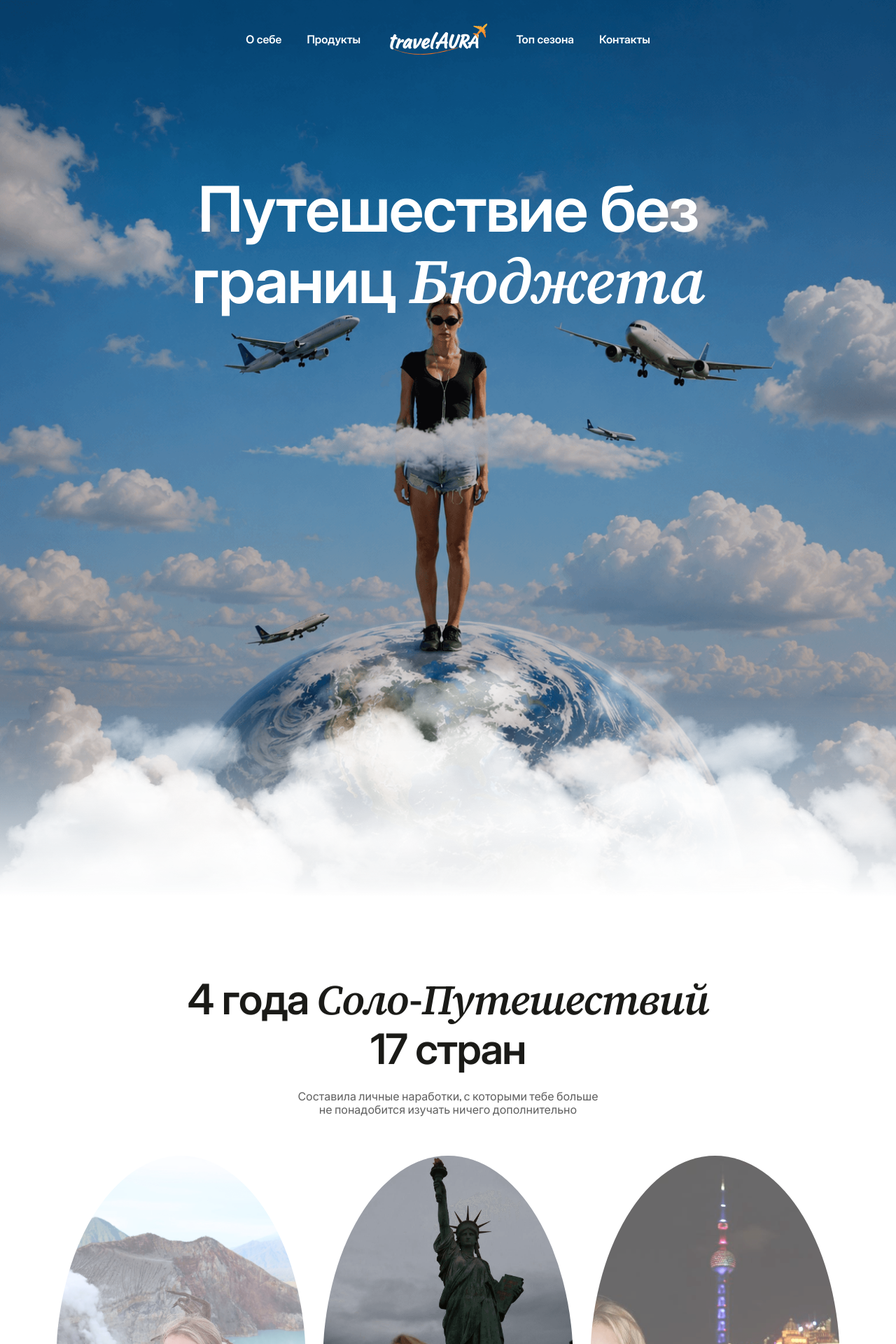
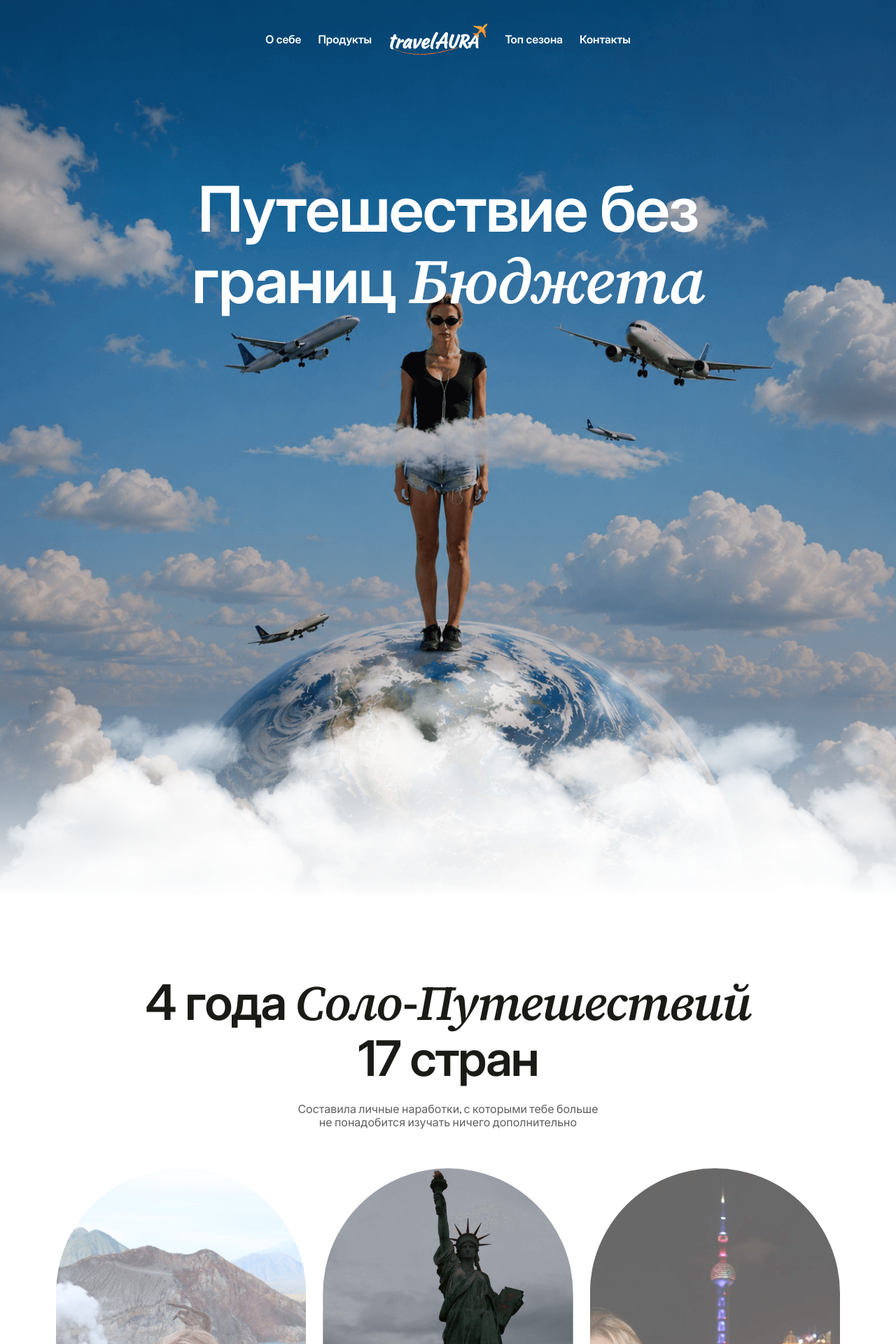
Before and after one commit to Zafarovpolat/travelAURA, a Next.js app: page / in a window 1280 px wide. Shown: the top 1920 px of the page at 70% size. Built offline with nearby package versions, Linux system fonts and the light colour scheme; a web font is replaced by a local one.

Commit message:
Design pass 3: stadium clip-path slides, bigger H2, animated hovers (links/pills/button), footer typo fix + clouds/overlay polish, scaled marquee flags
Co-Authored-By: Claude Opus 4.8 (1M context) <noreply@anthropic.com>

```diff
--- a/src/app/globals.css
+++ b/src/app/globals.css
@@ -119,18 +119,18 @@ html.lenis body {
 }
 .t-h2 {
   font-family: var(--font-display);
-  font-size: 60px;
+  font-size: 70px;
   font-weight: 600;
-  line-height: 1.15em;
-  letter-spacing: -1.6px;
+  line-height: 1.12em;
+  letter-spacing: -2px;
 }
 .t-h2-i {
   font-family: var(--font-serif);
-  font-size: 60px;
+  font-size: 70px;
   font-weight: 600;
   font-style: italic;
-  line-height: 1.2em;
-  letter-spacing: -1.6px;
+  line-height: 1.15em;
+  letter-spacing: -2px;
 }
 .t-h3 {
   font-family: var(--font-display);
@@ -275,6 +275,35 @@ html.lenis body {
   transform: scale(1.3);
 }
 
+/* animated link underline (slides in from the left) */
+.link-underline {
+  position: relative;
+}
+.link-underline::after {
+  content: "";
+  position: absolute;
+  left: 0;
+  bottom: -3px;
+  height: 1.5px;
+  width: 100%;
+  background: currentColor;
+  transform: scaleX(0);
+  transform-origin: right;
+  transition: transform 0.4s cubic-bezier(0.4, 0, 0.2, 1);
+}
+.link-underline:hover::after {
+  transform: scaleX(1);
+  transform-origin: left;
+}
+
+/* pill hover lift */
+.pill-hover {
+  transition: transform 0.3s cubic-bezier(0.4, 0, 0.2, 1), background-color 0.3s ease;
+}
+.pill-hover:hover {
+  transform: translateY(-3px) scale(1.03);
+}
+
 /* =========================================================================
    Responsive type scaling (Framer tablet / mobile breakpoints)
    ========================================================================= */
--- a/src/components/sections/Categories.tsx
+++ b/src/components/sections/Categories.tsx
@@ -12,7 +12,10 @@ const PHOTOS = [
 
 function PhotoCard({ src }: { src: string }) {
   return (
-    <div className="group relative aspect-[3/5] w-[calc((100%-3rem)/3)] shrink-0 overflow-hidden rounded-[50%] transition-opacity duration-500">
+    <div
+      className="group relative aspect-[3/5] w-[calc((100%-3rem)/3)] shrink-0 overflow-hidden transition-opacity duration-500"
+      style={{ clipPath: "inset(0 round 50% / 30%)" }}
+    >
       <img
         src={src}
         alt="Соло-путешествие"
--- a/src/components/sections/CitiesMarquee.tsx
+++ b/src/components/sections/CitiesMarquee.tsx
@@ -15,7 +15,7 @@ function Row() {
           <img
             src={it.flag}
             alt=""
-            className="h-[120px] w-auto shrink-0"
+            className="h-[56px] w-auto shrink-0 scale-[2]"
             draggable={false}
           />
         </div>
--- a/src/components/sections/SiteFooter.tsx
+++ b/src/components/sections/SiteFooter.tsx
@@ -26,7 +26,7 @@ function DestPill({ label, flag }: { label: string; flag: string }) {
   return (
     <a
       href="#"
-      className="flex shrink-0 items-center gap-2 whitespace-nowrap rounded-full bg-white/10 py-2 pl-2 pr-4 backdrop-blur-sm ring-1 ring-white/15 transition-colors hover:bg-white/20"
+      className="pill-hover flex shrink-0 items-center gap-2 whitespace-nowrap rounded-full bg-white/10 py-2 pl-2 pr-4 backdrop-blur-sm ring-1 ring-white/15 hover:bg-white/25"
     >
       <img src={flag} alt="" className="h-6 w-6 rounded-full object-cover" />
       <span className="t-label text-white">{label}</span>
@@ -101,19 +101,19 @@ export function SiteFooter() {
         className="absolute inset-x-0 top-[-15%] h-[130%] w-full select-none object-cover will-change-transform"
         draggable={false}
       />
-      <div className="absolute inset-0 bg-gradient-to-b from-black/10 via-transparent to-black/55" />
-      {/* soft white wash over the top ~20% */}
-      <div className="pointer-events-none absolute inset-x-0 top-0 z-[5] h-[22%] bg-gradient-to-b from-white/75 to-transparent" />
+      <div className="absolute inset-0 bg-gradient-to-b from-black/25 via-black/15 to-black/60" />
+      {/* soft white wash over the top ~30% */}
+      <div className="pointer-events-none absolute inset-x-0 top-0 z-[5] h-[30%] bg-gradient-to-b from-white/90 via-white/45 to-transparent" />
 
-      {/* three clouds stuck to the top (flipped 180°), raised + tighter */}
-      <CloudStrip flip edge={-50} tight />
+      {/* three clouds stuck to the top (flipped 180°), raised high + tighter */}
+      <CloudStrip flip edge={-110} tight />
 
       <div className="relative z-10 flex flex-1 flex-col">
         {/* CTA headline — centered in the block */}
         <div className="container-page flex flex-1 items-center justify-center py-32 text-center">
           <Reveal>
             <h2 className="t-hero text-white">
-              Твоё <span className="t-hero-i">Пуиешествие</span>
+              Твоё <span className="t-hero-i">Путешествие</span>
               <br />
               начинается Здесь
             </h2>
@@ -140,7 +140,7 @@ export function SiteFooter() {
                   <li key={n}>
                     <a
                       href="#"
-                      className="font-serif text-[16px] text-white/85 transition-colors hover:text-white"
+                      className="link-underline inline-block font-serif text-[16px] text-white/85 transition-colors hover:text-white"
                     >
                       {n}
                     </a>
@@ -152,7 +152,7 @@ export function SiteFooter() {
                   <li key={c.label}>
                     <a
                       href={c.href}
-                      className="font-serif text-[16px] text-white/85 transition-colors hover:text-white"
+                      className="link-underline inline-block font-serif text-[16px] text-white/85 transition-colors hover:text-white"
                     >
                       {c.label}
                     </a>
--- a/src/components/sections/SiteNav.tsx
+++ b/src/components/sections/SiteNav.tsx
@@ -16,7 +16,7 @@ function NavLink({ label, href }: { label: string; href: string }) {
   return (
     <a
       href={href}
-      className="font-display text-[16px] font-semibold text-white transition-opacity duration-200 hover:opacity-70"
+      className="link-underline font-display text-[16px] font-semibold text-white"
     >
       {label}
     </a>
@@ -27,8 +27,8 @@ export function SiteNav() {
   return (
     <nav className="absolute inset-x-0 top-0 z-50 pt-8">
       <div className="container-page">
-        <div className="flex items-center justify-center gap-10">
-          <div className="hidden items-center gap-9 md:flex">
+        <div className="flex items-center justify-center gap-6">
+          <div className="hidden items-center gap-6 md:flex">
             {LEFT_LINKS.map((l) => (
               <NavLink key={l.href} {...l} />
             ))}
@@ -38,7 +38,7 @@ export function SiteNav() {
             <img src={LOGO} alt="travelAURA" className="h-12 w-auto" />
           </a>
 
-          <div className="hidden items-center gap-9 md:flex">
+          <div className="hidden items-center gap-6 md:flex">
             {RIGHT_LINKS.map((l) => (
               <NavLink key={l.href} {...l} />
             ))}
--- a/src/components/sections/Tours.tsx
+++ b/src/components/sections/Tours.tsx
@@ -60,14 +60,20 @@ function GuideCard({ img, title, desc, soon }: Guide) {
         <p className="mt-2 line-clamp-3 min-h-[3.6em] font-stack text-[15px] leading-[1.35] text-gray">
           {desc}
         </p>
-        <div className="mt-auto flex items-center justify-between pt-5">
-          <div className="flex items-baseline gap-1.5">
-            <span className="font-display text-[20px] font-semibold text-ink">50%</span>
-            <span className="font-stack text-[13px] text-gray">скидка</span>
+        <div className="mt-auto pt-5">
+          <div className="border-t border-dashed border-ink/20" />
+          <div className="mt-4 flex items-center justify-between">
+            <div className="flex items-baseline gap-1.5">
+              <span className="font-display text-[20px] font-semibold text-ink">50%</span>
+              <span className="font-stack text-[13px] text-gray">скидка</span>
+            </div>
+            <span className="inline-flex items-center rounded-full bg-ink px-4 py-2 font-display text-[13px] font-medium text-white transition-all duration-300 group-hover:gap-1.5 group-hover:pr-3">
+              <span className="transition-transform duration-300">Подробнее</span>
+              <span className="max-w-0 overflow-hidden opacity-0 transition-all duration-300 group-hover:max-w-[16px] group-hover:opacity-100">
+                →
+              </span>
+            </span>
           </div>
-          <span className="rounded-full bg-ink px-3.5 py-1.5 font-display text-[13px] font-medium text-white transition-opacity group-hover:opacity-80">
-            Подробнее
-          </span>
         </div>
       </div>
     </a>
```
